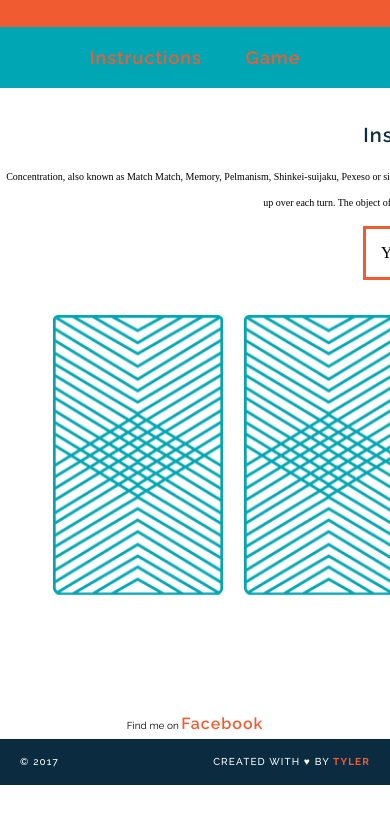
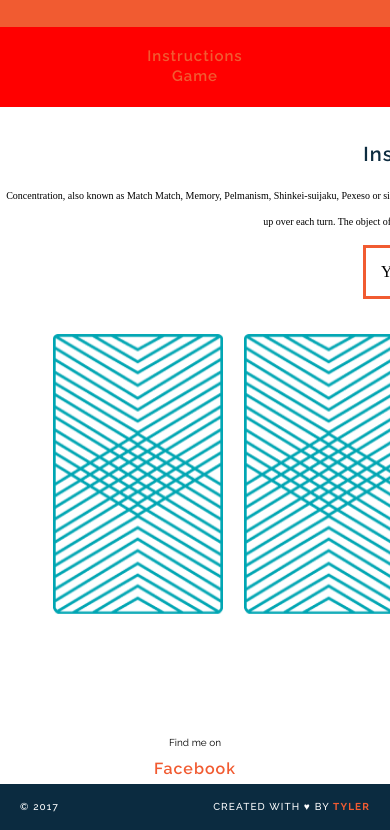
Before and after one commit to mtclark0518/wdi-fundamentals-memorygame, a plain HTML site: page index.html in a window 390 px wide. Shown: the part 86-916 px from the top of the page. Before the commit the page ends 871 px from the top, so only its background shows below. Drawn offline with Linux system fonts and the light colour scheme; a web font is replaced by a local one.

Commit message:
introduced 720px media query

```diff
--- a/js/main.js
+++ b/js/main.js
@@ -1,5 +1,4 @@
 //Arrays
-
 var cards = [
 	{
 		rank: "queen",
--- a/style.css
+++ b/style.css
@@ -56,8 +56,6 @@ main {
 	width: 850px;
 	margin: 35px auto;
 }
-
-
 
 footer {
 	text-transform: uppercase;
@@ -160,3 +158,17 @@ transition: transform 1s;
 .flipped {
 	transform: rotateY(180deg);
 }
+
+
+/*******media queries******/
+
+
+@media (max-width: 720px) {
+	nav {
+		background: red;
+	}
+	a {
+		display: block;
+		font-size: 15px;
+	}
+}
```
